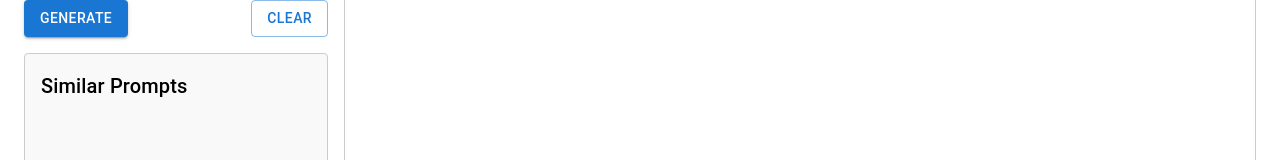
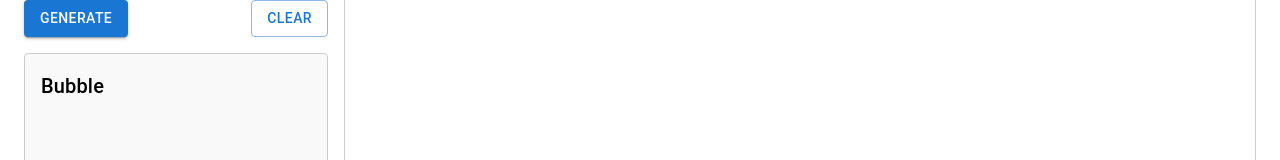
Before and after one commit to ajaymendade/genuifront, a Next.js app: page / in a window 1280 px wide. Shown: the part 381-541 px from the top of the page. Built offline with nearby package versions, Linux system fonts and the light colour scheme.

Commit message:
Update page.js

```diff
--- a/src/app/page.js
+++ b/src/app/page.js
@@ -22,10 +22,10 @@ const SimilarPromptsBox = styled(Box)(({ theme }) => ({
 const SimilarPromptButton = styled(Button)({
   margin: '4px',
   borderRadius: '9999px',
-  backgroundColor: '#f0f0f0',
+  backgroundColor: 'white',
   color: '#333',
   '&:hover': {
-    backgroundColor: '#e0e0e0',
+    backgroundColor: 'white',
   },
 });
 
@@ -95,7 +95,7 @@ export default function Home() {
           <Button variant="outlined" onClick={handleClear}>Clear</Button>
         </Box>
         <SimilarPromptsBox sx={{ mt: 2, flexGrow: 1 }}>
-          <Typography variant="h6" sx={{ marginBottom: '12px' }}>Similar Prompts</Typography>
+          <Typography variant="h6" sx={{ marginBottom: '12px' }}>Bubble</Typography>
           {similarPrompts.map((group, index) => (
             <Box key={index} sx={{ marginBottom: '12px' }}>
               {group.map((p, idx) => (
```
